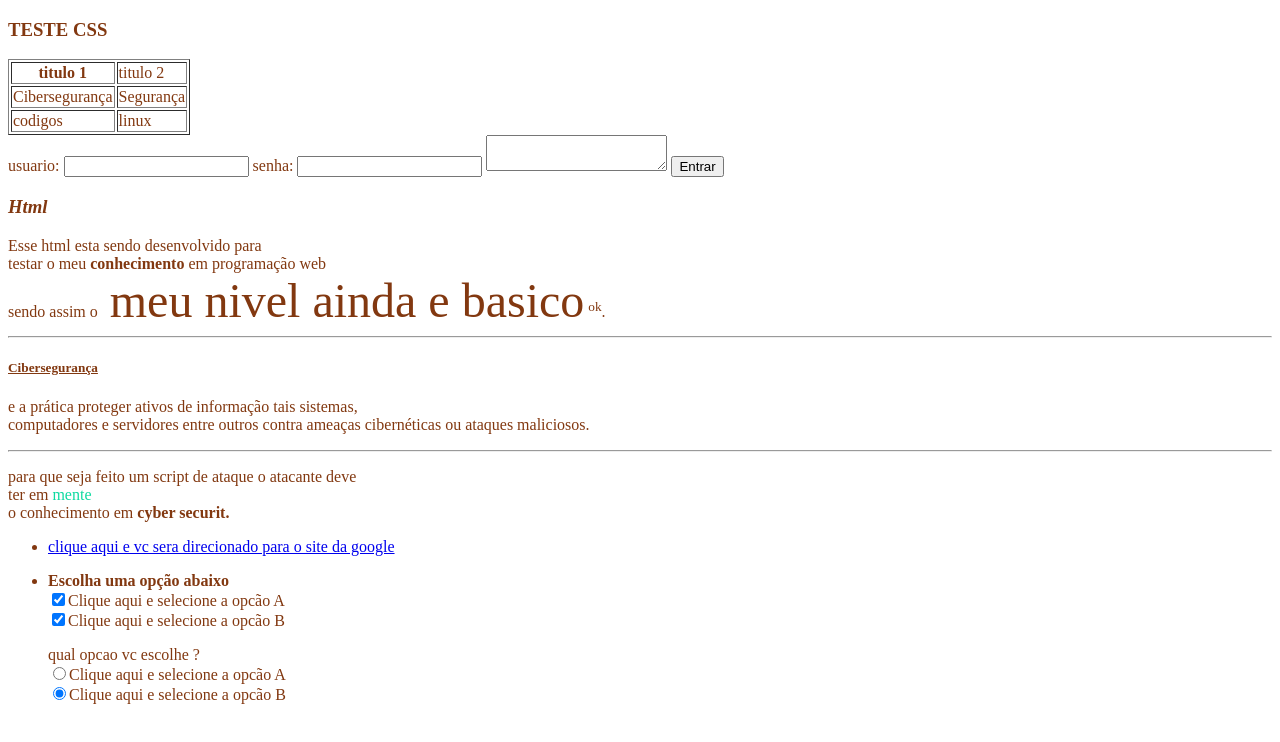
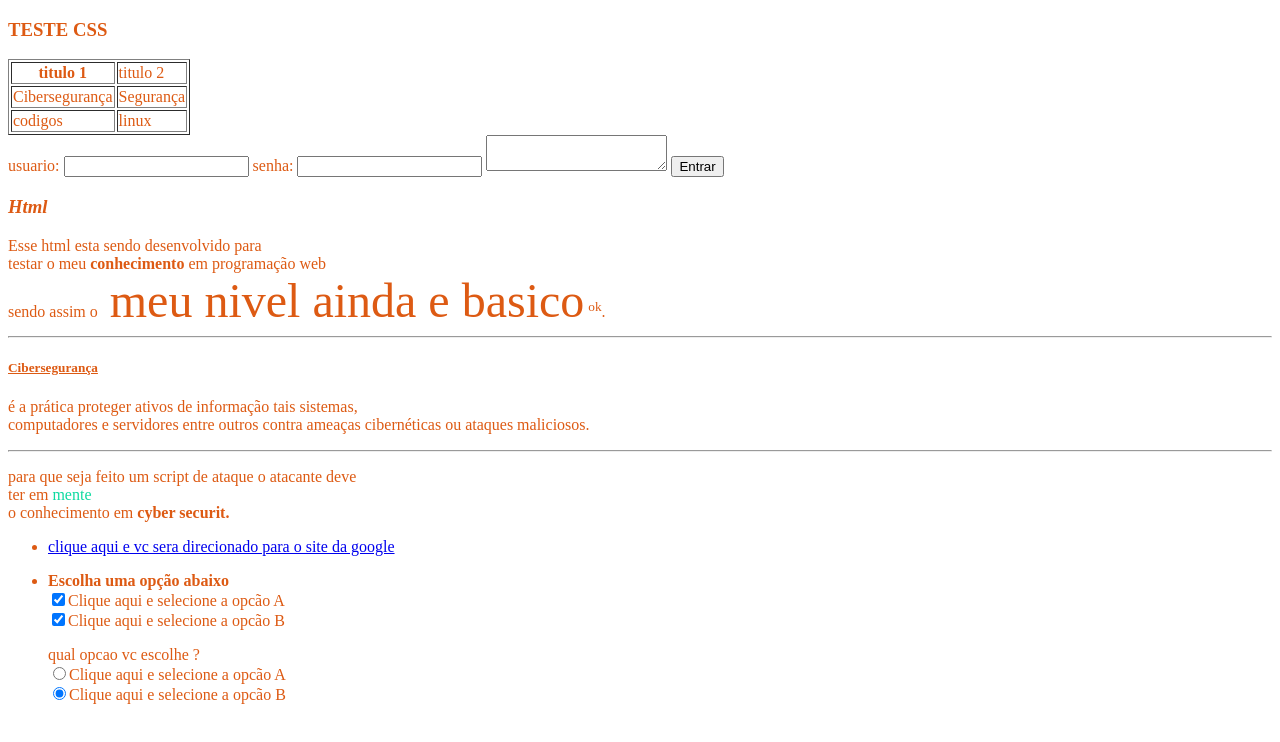
Before and after one commit to WALLECKS/arquivo-html, a plain HTML site: page index.html in a window 1280 px wide. Drawn offline with Linux system fonts and the light colour scheme.

Commit message:
atividade html

```diff
--- a/index.css
+++ b/index.css
@@ -1 +1 @@
-body{color:rgb(130, 56, 16);}
+body{color:rgb(221, 90, 19);}
--- a/index.html
+++ b/index.html
@@ -35,7 +35,7 @@
     testar o meu <b>conhecimento</b> em programação web</br>
      sendo assim o<font size="14px"> meu nivel ainda e basico</font> <sup>ok</sup>.
          <hr></body>
-     <p><h5><u>Cibersegurança</u></h5>e a prática proteger ativos de informação tais sistemas, <br>
+     <p><h5><u>Cibersegurança</u></h5>é a prática proteger ativos de informação tais sistemas, <br>
         computadores e servidores entre outros contra ameaças cibernéticas ou ataques maliciosos.</p>
          <hr>
     <p>para que seja feito um script de ataque o atacante deve <br>
```
